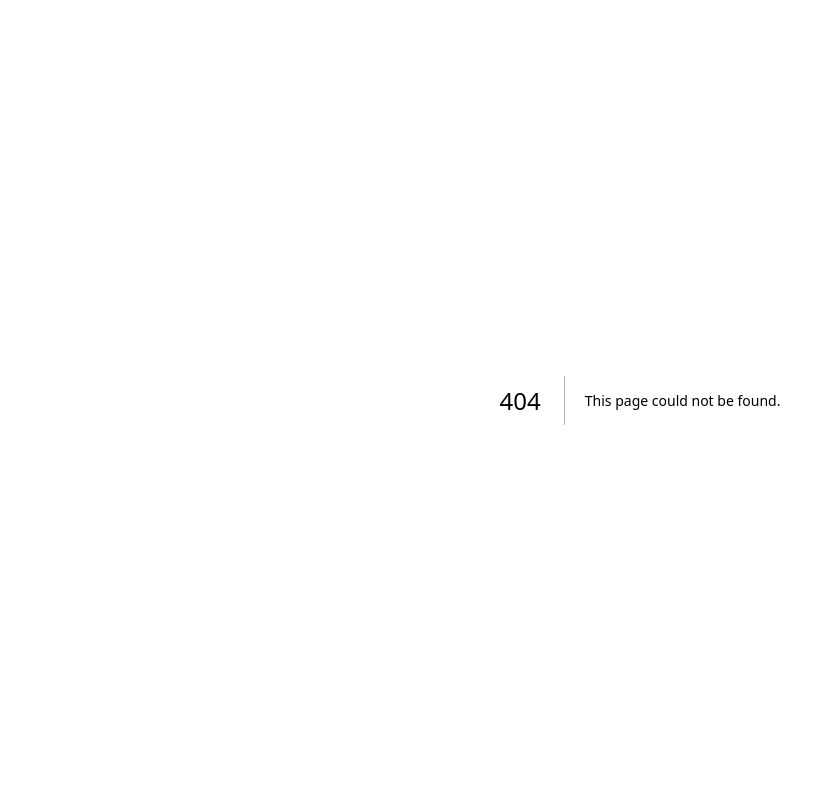
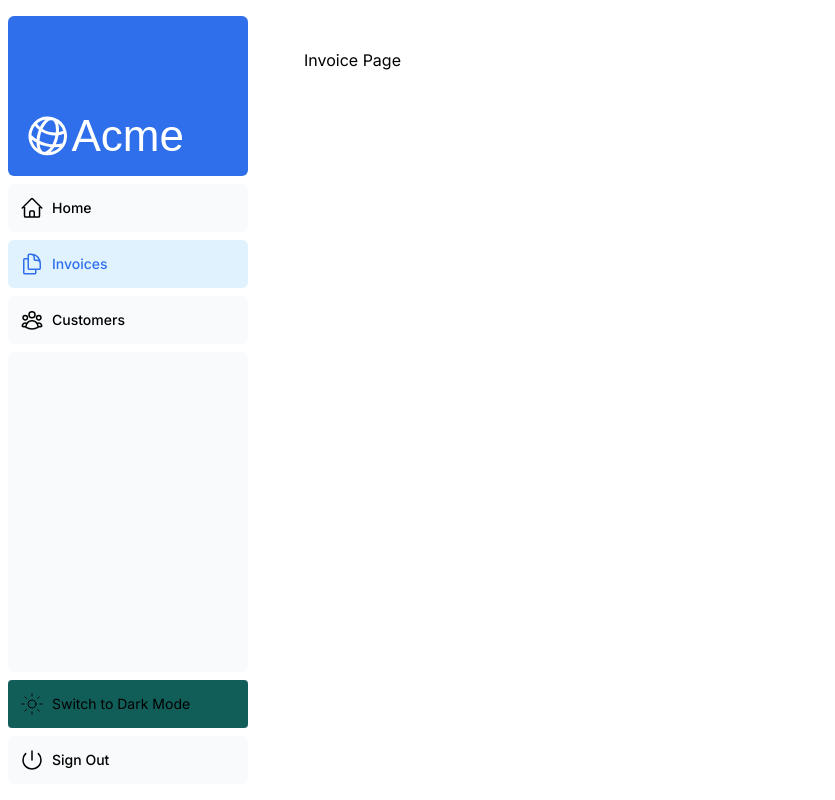
Before and after one commit to nguyenminhtriec/sunrise, a Next.js app: page /dashboard/invoices in a window 1280 px wide. Before the commit this address had no page. Shown: the whole page, without its empty margins (0-835 px from the left). Built offline with nearby package versions, Linux system fonts and the light colour scheme; a web font is replaced by a local one.

Commit message:
NMT 2025-5-23 T16:06

```diff
--- /dev/null
+++ b/app/dashboard/invoices/page.tsx
@@ -0,0 +1,4 @@
+
+export default function Page() {
+    return <div>Invoice Page</div>
+}
```
